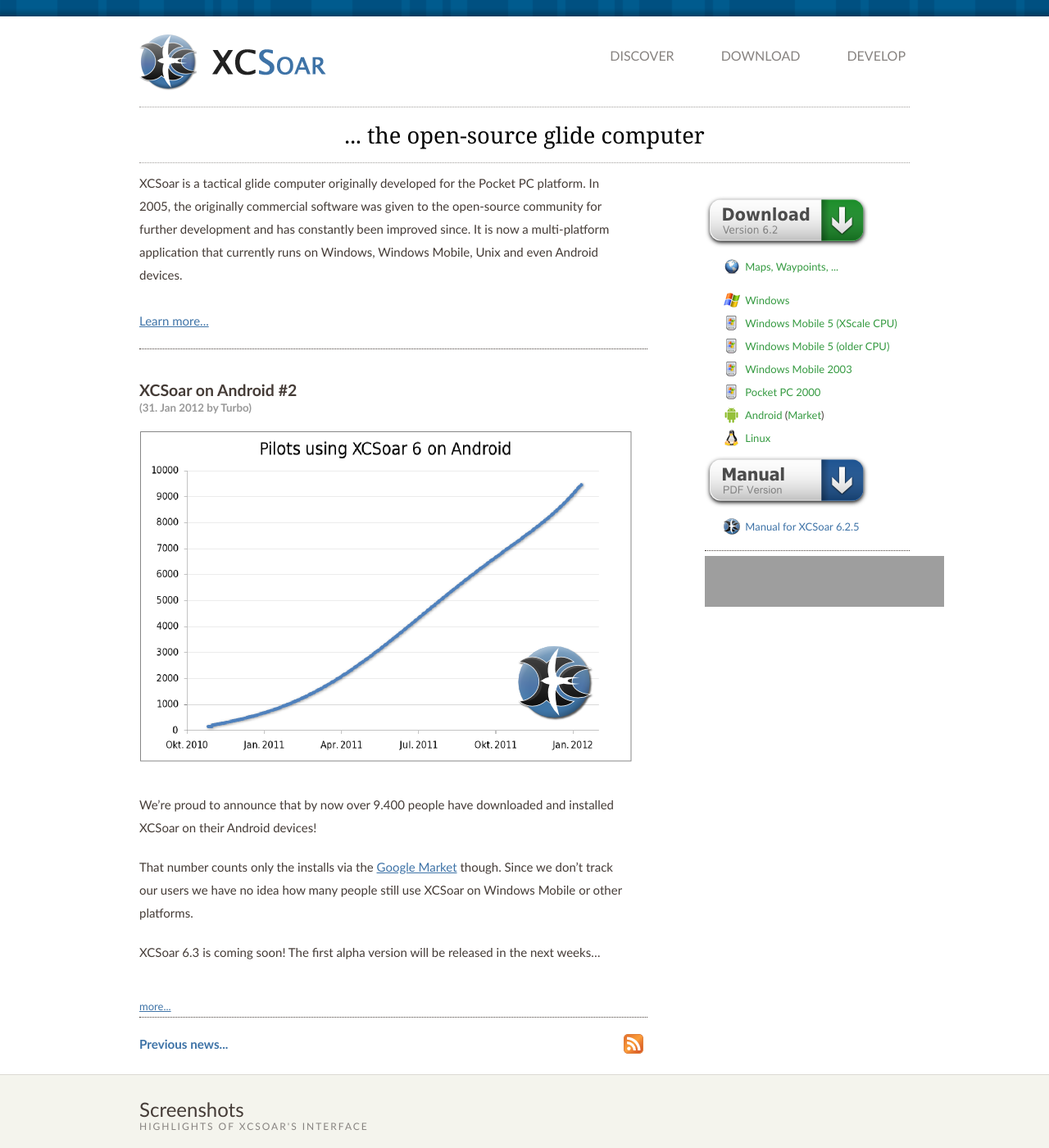
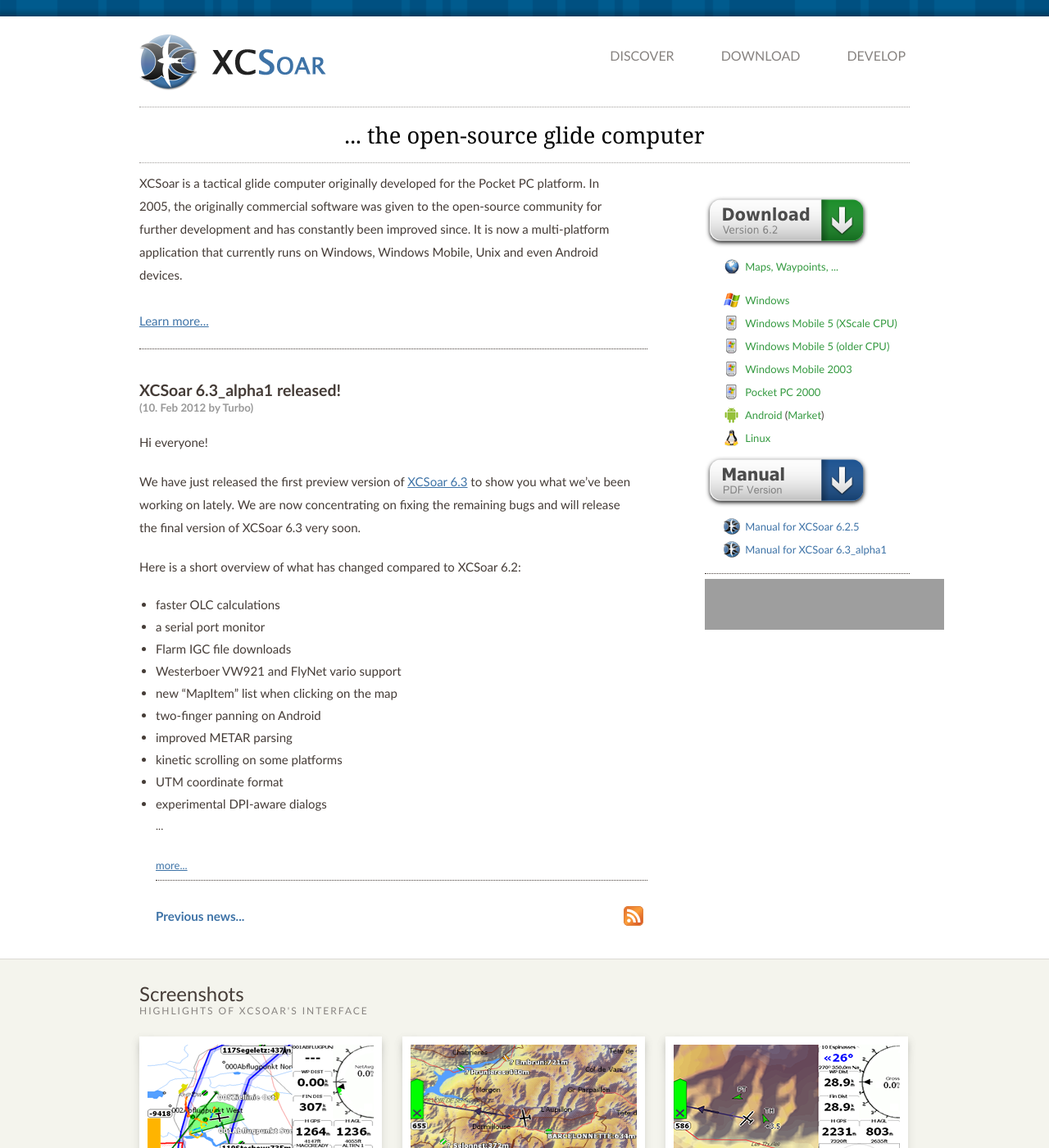
Before and after one commit to XCSoar/website, a Jekyll site: the page built from index.html, in a window 1280 px wide and 1400 px high. Shown: the whole window at 82% size. Built offline with Jekyll 4.4.1, drawn with Linux system fonts in a browser that asks for light colours; grey boxes are pictures that could not be loaded.

Commit message:
release 6.3_alpha1

```diff
--- a/_config.yml
+++ b/_config.yml
@@ -1,7 +1,7 @@
 permalink: /discover/:year/:month/:day/:title.html
 
 xcsoar_stable_version: 6.2.5
-xcsoar_testing_version: 6.2.5
+xcsoar_testing_version: 6.3_alpha1
 xcsoar_old_version: 6.1.5
 
 xcsoar_next_milestone: 'XCSoar 6.3'
--- /dev/null
+++ b/_posts/2012-02-10-XCSoar_6.3_alpha1_released.md
@@ -0,0 +1,48 @@
+---
+layout: post
+color: blue
+title: XCSoar 6.3_alpha1 released!
+author: Turbo
+---
+Hi everyone!
+
+We have just released the first preview version of
+[XCSoar 6.3](/download/latest.html) to show you what we've been working on
+lately. We are now concentrating on fixing the remaining bugs and will release
+the final version of XCSoar 6.3 very soon.
+
+Here is a short overview of what has changed compared to XCSoar 6.2:
+
+* faster OLC calculations
+* a serial port monitor
+* Flarm IGC file downloads
+* Westerboer VW921 and FlyNet vario support
+* new "MapItem" list when clicking on the map
+* two-finger panning on Android
+* improved METAR parsing
+* kinetic scrolling on some platforms
+* UTM coordinate format
+* experimental DPI-aware dialogs
+* fullscreen mode for Linux
+* LiveTrack24 tracking
+* baro. sensor support on Android devices.
+
+And there are even a few more things that I didn't mention here. Feel free to
+test this version and report back if you like what we've done. Keep in mind
+though that this is an alpha version and it might not be completely stable yet.
+If you find any bugs please tell us, so that we can fix them for the final
+release. An additional hint for all Android users: You can install the testing
+version in parallel without having to uninstall the stable version!
+
+Change log:
+
+ <{{ site.download_server_url }}6.3_alpha1/NEWS.txt>
+
+Download:
+
+ [http://www.xcsoar.org/download/latest.html](/download/latest.html)
+ <{{ site.download_server_url }}6.3_alpha1/>
+ <https://market.android.com/details?id=org.xcsoar.testing>
+
+The next maintenance release will be 6.2.6, to be released on demand.
+The next major release will be 6.3, going beta soon.
```
